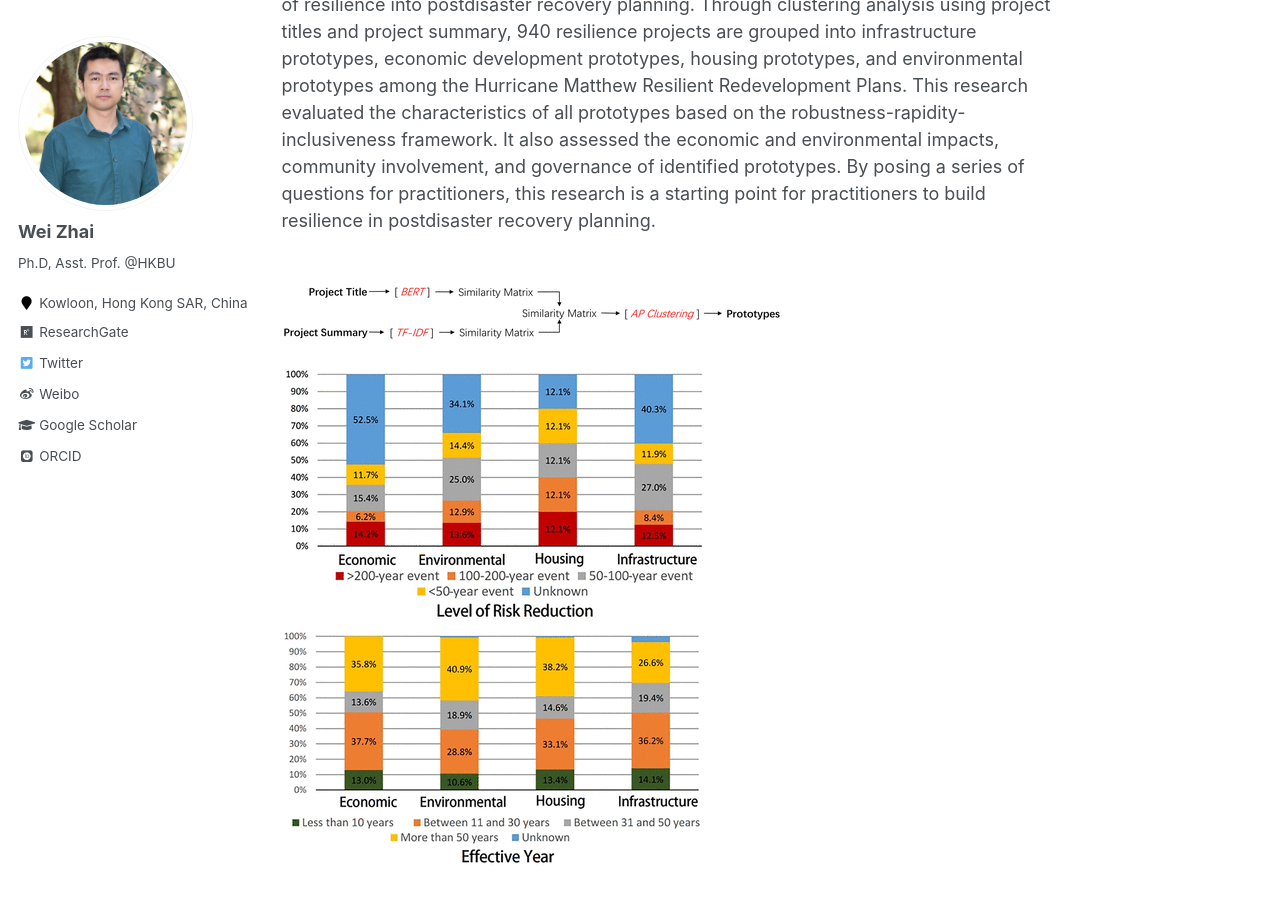
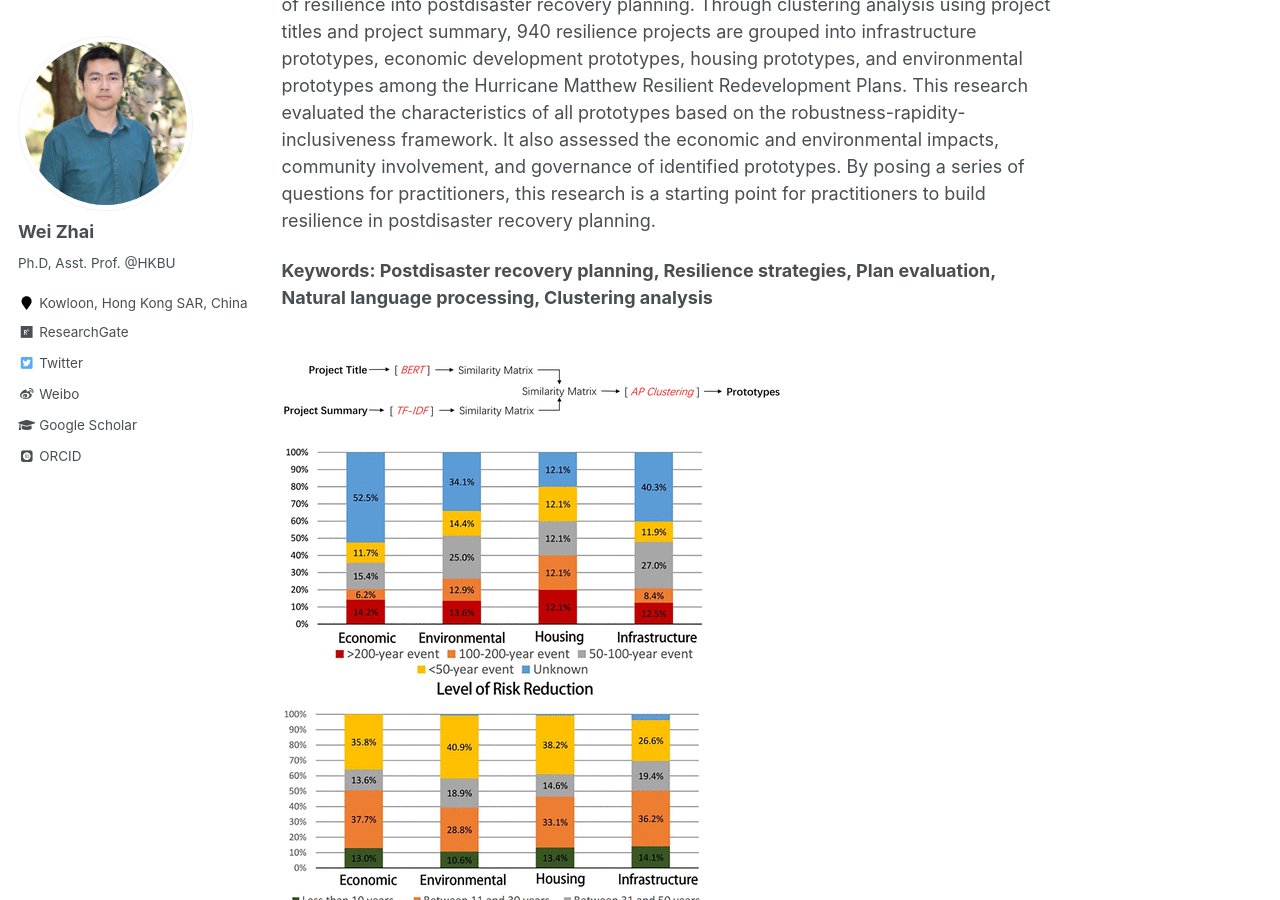
Before and after one commit to skywalkerzhai/weizhai.github.io, a Jekyll site: the page built from _portfolio/portfolio-3.md, in a window 1280 px wide and 900 px high, scrolled down 301 px. Built offline with Jekyll 4.4.1, drawn with Linux system fonts in a browser that asks for light colours; some web fonts are replaced.

Commit message:
Update portfolio-3.md

```diff
--- a/_portfolio/portfolio-3.md
+++ b/_portfolio/portfolio-3.md
@@ -7,5 +7,7 @@ collection: portfolio
 
 Rebuilding communities requires an actionable approach to explicitly translate the concept of resilience into postdisaster recovery planning. Through clustering analysis using project titles and project summary, 940 resilience projects are grouped into infrastructure prototypes, economic development prototypes, housing prototypes, and environmental prototypes among the Hurricane Matthew Resilient Redevelopment Plans. This research evaluated the characteristics of all prototypes based on the robustness-rapidity-inclusiveness framework. It also assessed the economic and environmental impacts, community involvement, and governance of identified prototypes. By posing a series of questions for practitioners, this research is a starting point for practitioners to build resilience in postdisaster recovery planning.
 
+**Keywords: Postdisaster recovery planning, Resilience strategies, Plan evaluation, Natural language processing, Clustering analysis**
+
 <br/><img src='https://skywalkerzhai.github.io/weizhai.github.io/images/plan NLP.gif'> \
 <br/><img src='https://skywalkerzhai.github.io/weizhai.github.io/images/plan results.gif'>
```
